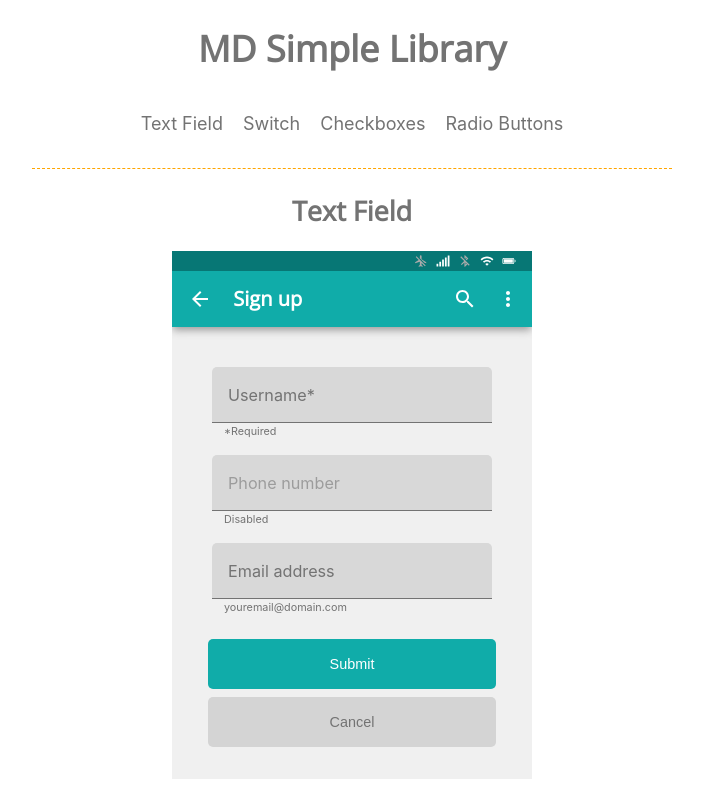
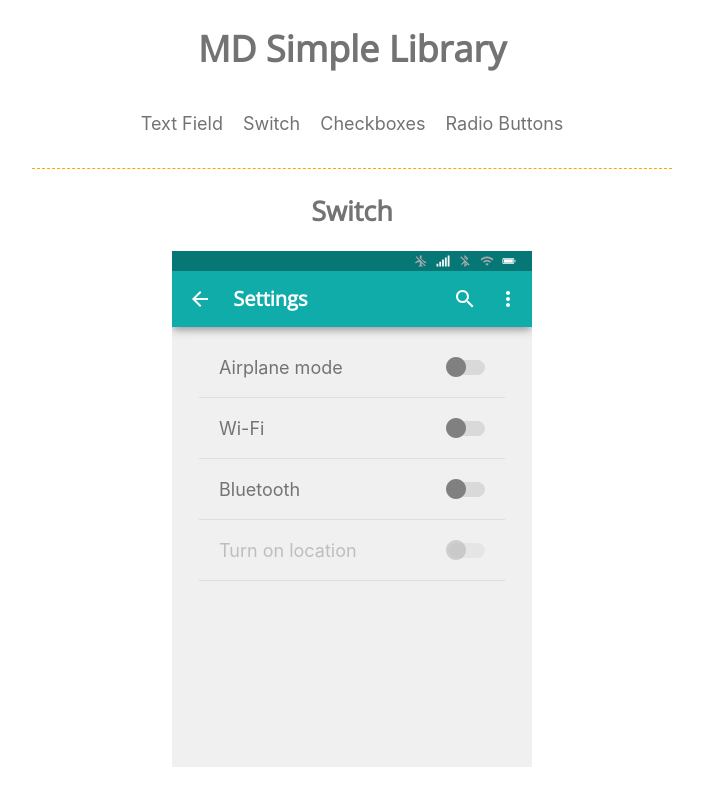
Before and after one commit to devinardya/mandatory-uxdesign1, a React (Create React App) app: page / in a window 1280 px wide. Shown: the whole page, without its empty margins (288-991 px from the left). Built offline with nearby package versions, Linux system fonts and the light colour scheme.

Commit message:
fixed color background during hover

```diff
--- a/src/App.css
+++ b/src/App.css
@@ -12,6 +12,22 @@
 h1, h2, h3, h4 {
   font-family: 'Open Sans', sans-serif;
 }
+
+.material-icons {
+  font-family: 'Material Icons';
+  font-weight: normal;
+  font-style: normal;
+  font-size: 24px;
+  line-height: 1;
+  letter-spacing: normal;
+  text-transform: none;
+  display: inline-block;
+  white-space: nowrap;
+  word-wrap: normal;
+  direction: ltr;
+  -webkit-font-smoothing: antialiased;
+}
+
 
 .App {
   text-align: center;
--- a/src/App.js
+++ b/src/App.js
@@ -7,7 +7,7 @@ import Radio from '../src/Radio/Radio';
 
 function App() {
 
-  const [tab, updateTab] = useState("text");
+  const [tab, updateTab] = useState("switch");
 
   const tabChange = (inputTab) => {
       updateTab(inputTab);
--- a/src/Checkbox/checkbox.css
+++ b/src/Checkbox/checkbox.css
@@ -4,24 +4,9 @@ ul {
 }
 
 li {
-    padding: 10px 0;
+    padding: 15px 0;
     position: relative;
     margin-left: 40px;
-}
-
-.material-icons {
-    font-family: 'Material Icons';
-    font-weight: normal;
-    font-style: normal;
-    font-size: 24px;
-    line-height: 1;
-    letter-spacing: normal;
-    text-transform: none;
-    display: inline-block;
-    white-space: nowrap;
-    word-wrap: normal;
-    direction: ltr;
-    -webkit-font-smoothing: antialiased;
 }
 
 .checkbox-block {
@@ -54,7 +39,7 @@ li {
 
 .checkbox-block__fakedisplay::before{
     display: block;
-    border-radius: 0px;
+    border-radius: 50%;
     position: absolute;
     top:8px;
     left: -44px;
@@ -63,11 +48,14 @@ li {
     text-transform: lowercase;
     font-size: 24px;
     color: #a5a5a5;
+    padding: 5px;
 }
 
 .checkbox-block__sub-option__list > input[type="checkbox"]:focus +  .checkbox-block__fakedisplay::before,
 .checkbox-block__main-option__list > input[type="checkbox"]:focus +  .checkbox-block__fakedisplay::before {
-    border: 1px dotted #dddddd;
+    padding: 5px;
+    border-radius: 50%;
+    background-color: Rgb(201, 201, 201, 0.3);
 }
 
 .checkbox-block__sub-option__list:hover, .checkbox-block__main-option__list:hover {
@@ -80,6 +68,23 @@ li {
     color: #10aca9;
 }
 
+.checkbox-block__sub-option__list > input[type="checkbox"]:hover + .checkbox-block__fakedisplay::before,
+.checkbox-block__main-option__list > input[type="checkbox"]:hover + .checkbox-block__fakedisplay::before {
+    padding: 5px;
+    border-radius: 50%;
+    background-color: Rgb(201, 201, 201, 0.3);
+
+}
+
+
+.checkbox-block__sub-option__list > input[type="checkbox"]:hover:checked + .checkbox-block__fakedisplay::before,
+.checkbox-block__main-option__list > input[type="checkbox"]:hover:checked + .checkbox-block__fakedisplay::before {
+    padding: 5px;
+    border-radius: 50%;
+    background-color: Rgb(45, 214, 195, 0.3);
+    color: #10aca9;
+}
+
 .checkbox-block__main-option__list > input[type="checkbox"]:indeterminate + .checkbox-block__fakedisplay::before{
     content: "indeterminate_check_box";
     color:#10aca9;
--- a/src/Radio/radio.css
+++ b/src/Radio/radio.css
@@ -1,17 +1,3 @@
-.material-icons {
-    font-family: 'Material Icons';
-    font-weight: normal;
-    font-style: normal;
-    font-size: 24px;
-    line-height: 1;
-    letter-spacing: normal;
-    text-transform: none;
-    display: inline-block;
-    white-space: nowrap;
-    word-wrap: normal;
-    direction: ltr;
-    -webkit-font-smoothing: antialiased;
-}
 
 .radio-block {
     width: 80%;
@@ -61,7 +47,7 @@ input[type="radio"] {
 
 .radio-block__form__fakedisplay::before{
     display: block;
-    border-radius: 0px;
+    border-radius: 50%;
     position: absolute;
     top:8px;
     left: -44px;
@@ -70,9 +56,28 @@ input[type="radio"] {
     text-transform: lowercase;
     font-size: 24px;
     color: #a5a5a5;
+    padding: 5px;
 }
 
 .radio-block__form__li__listdata > input[type="radio"]:checked ~ .radio-block__form__fakedisplay::before {
     content: "radio_button_checked";
     color: #10aca9;
+    opacity: 100%;
+    transition: 0.5s;
 }
+
+.radio-block__form__li__listdata > input[type="radio"]:hover ~ .radio-block__form__fakedisplay::before
+{
+    padding: 5px;
+    border-radius: 50%;
+    background-color: Rgb(201, 201, 201, 0.3);
+}
+
+
+
+.radio-block__form__li__listdata > input[type="radio"]:focus:checked ~ .radio-block__form__fakedisplay::before
+{
+    padding: 5px;
+    border-radius: 50%;
+    background-color: Rgb(45, 214, 195, 0.2);
+}
--- a/src/Switch/Switch.js
+++ b/src/Switch/Switch.js
@@ -30,8 +30,8 @@ class Switch extends React.Component {
                 this.setState({
                     disable: "disabled",
                     airplane : true,
-                    wifi: false,
-                    bluetooth: false,
+                    wifi: this.state.wifi === false ? false : true,
+                    bluetooth: this.state.bluetooth === false ? false : true,
                 })
             }
 
--- a/src/Switch/switch.css
+++ b/src/Switch/switch.css
@@ -1,3 +1,4 @@
+
 .switch-block {
     height: 420px;
     width: 100%;
@@ -19,6 +20,7 @@
     padding: 0px 20px 10px 20px;
     border-bottom: 1px solid #ddd;
     position: relative;
+
 }
 
 .switch-block--menu--disabled > p{
@@ -33,6 +35,10 @@
 
 .switch-block--menu__toggleSwitch--checkbox--display:hover {
     cursor: pointer;
+}
+
+.switch-block--menu__toggleSwitch--checkbox--display:disabled {
+    background-color: #737373;
 }
 
 .switch-block--menu__toggleSwitch--checkbox > input[type="checkbox"] {
@@ -60,23 +66,61 @@
 }
 
 .switch-block--menu__toggleSwitch--checkbox--display::before{
-    background-color: grey;
     display: block;
-    width: 20px;
-    height: 20px;
-    content: "";
-    border-radius: 30px;
+    font-family: 'Material Icons';
+    font-size: 24px;
+    content: "lens";
+    border-radius: 50%;
     position: absolute;
-    top:-3px;
-    left: 0;
+    top:-10px;
+    color: grey;
+    left: -10px;
     transition: all 0.3s linear;
+    padding: 5px;
+}
+
+.switch-block--menu__toggleSwitch--checkbox > input[type="checkbox"]:disabled + .switch-block--menu__toggleSwitch--checkbox--display
+{
+    background-color:rgba(201, 201, 201, 0.5);
+    filter: opacity(55%);
+}
+
+.switch-block--menu__toggleSwitch--checkbox > input[type="checkbox"]:disabled + .switch-block--menu__toggleSwitch--checkbox--display::before,
+.switch-block--menu__toggleSwitch--checkbox > input[type="checkbox"]:disabled:hover + .switch-block--menu__toggleSwitch--checkbox--display::before {
+    background-color:rgba(201, 201, 201, 0);
+    filter: opacity(55%);
+}
+
+.switch-block--menu__toggleSwitch--checkbox > input[type="checkbox"]:checked:disabled + .switch-block--menu__toggleSwitch--checkbox--display::before,
+.switch-block--menu__toggleSwitch--checkbox > input[type="checkbox"]:checked:disabled:hover + .switch-block--menu__toggleSwitch--checkbox--display::before
+{
+    background-color:rgb(42, 199, 196, 0);
+    color:#63afae;
+    filter: opacity(100%);
+}
+
+.switch-block--menu__toggleSwitch--checkbox > input[type="checkbox"]:checked:disabled + .switch-block--menu__toggleSwitch--checkbox--display{
+    background-color: #7bcecc;
 }
 
 .switch-block--menu__toggleSwitch--checkbox > input[type="checkbox"]:checked + .switch-block--menu__toggleSwitch--checkbox--display::before {
-    background-color:#077775;
-    transform: translate(100%);
+    background-color:rgb(42, 199, 196, 0);
+    color:#077775;
+    transform: translate(70%);
+}
+
+.switch-block--menu__toggleSwitch--checkbox > input[type="checkbox"]:checked:hover + .switch-block--menu__toggleSwitch--checkbox--display::before,
+.switch-block--menu__toggleSwitch--checkbox > input[type="checkbox"]:checked:focus + .switch-block--menu__toggleSwitch--checkbox--display::before{
+    background-color:rgba(99, 219, 217, 0.5);
+    padding: 5px;
+    transform: translate(70%);
 }
 
 .switch-block--menu__toggleSwitch--checkbox > input[type="checkbox"]:checked + .switch-block--menu__toggleSwitch--checkbox--display{
     background-color: #10aca9;
 }
+
+.switch-block--menu__toggleSwitch--checkbox > input[type="checkbox"]:hover + .switch-block--menu__toggleSwitch--checkbox--display::before,
+.switch-block--menu__toggleSwitch--checkbox > input[type="checkbox"]:focus + .switch-block--menu__toggleSwitch--checkbox--display::before  {
+    background-color:rgba(201, 201, 201, 0.5);
+}
```
